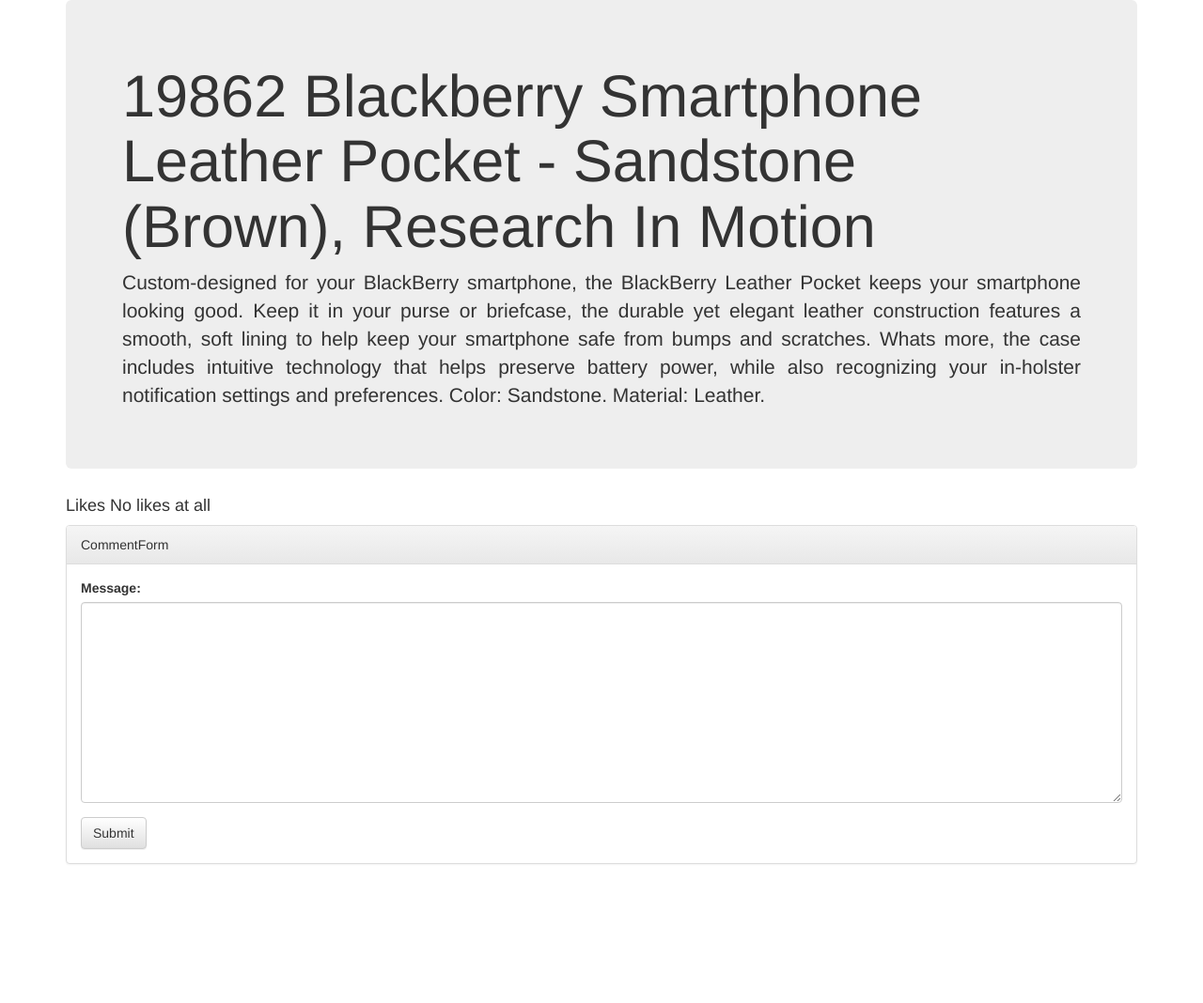
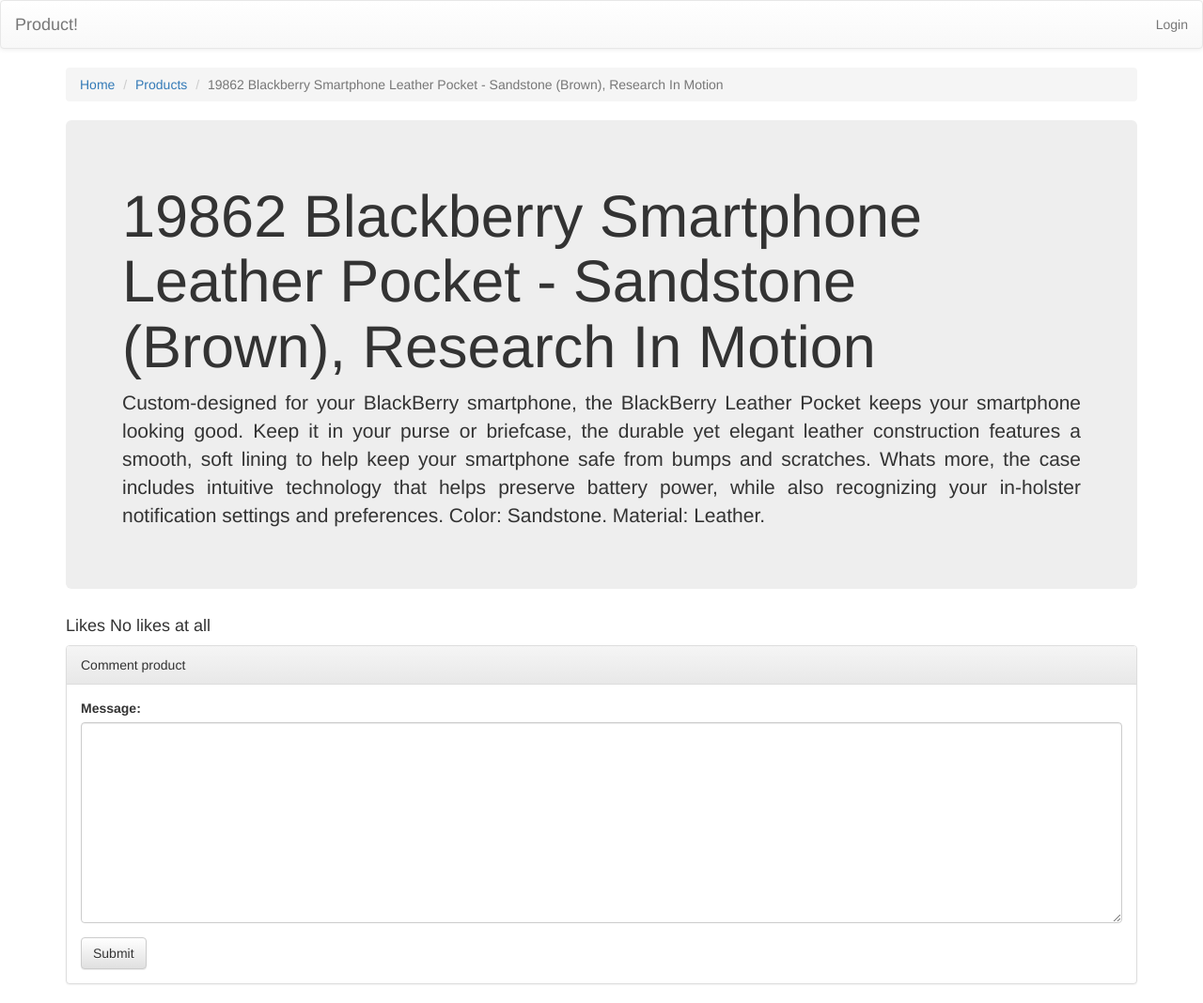
Before and after one commit to AlexBazer/prod_proj, a Django app: page /products/19862-blackberry-smartphone-leather-pocket-sandstone-brown-research-in-motion in a window 1280 px wide. Shown: the whole page at 94% size. Before the commit the page ends 920 px from the top, so only its background shows below. Run offline with Django 3.2, Linux system fonts and the light colour scheme; data comes from the database, SQL or seed files in the repository; data that the repository does not hold is empty; some libraries are stand-ins or nearby versions.

Commit message:
Add nav and breadcrumbs

```diff
--- a/product/templates/product/product_item.html
+++ b/product/templates/product/product_item.html
@@ -1,4 +1,12 @@
 {% extends "base.html" %}
+
+{% block breadcrumbs %}
+    <ol class="breadcrumb">
+        <li><a href="/">Home</a></li>
+        <li><a href="{% url 'product:index' %}">Products</a></li>
+        <li class="active">{{object.name}}</li>
+    </ol>
+{% endblock %}
 
 {% block content %}
     {% if messages %}
@@ -8,6 +16,7 @@
         {% endfor %}
     </ul>
     {% endif %}
+
     <section>
         <div class="container">
 
@@ -36,7 +45,7 @@
                 {% endfor %}
             </div>
             <div class="panel panel-default">
-                <div class="panel-heading">CommentForm</div>
+                <div class="panel-heading">Comment product</div>
                 <div class="panel-body">
                     <form class="" method="post">
                         {% csrf_token %}
--- a/templates/base.html
+++ b/templates/base.html
@@ -10,6 +10,21 @@
         <link rel="stylesheet" href="https://maxcdn.bootstrapcdn.com/bootstrap/3.3.6/css/bootstrap-theme.min.css" integrity="sha384-fLW2N01lMqjakBkx3l/M9EahuwpSfeNvV63J5ezn3uZzapT0u7EYsXMjQV+0En5r" crossorigin="anonymous">
     </head>
     <body>
+        <nav class="navbar navbar-default">
+            <div class="container-fluid">
+                <div class="navbar-header">
+                    <a class="navbar-brand" href="/">Product!</a>
+                </div>
+                <ul class="nav navbar-nav navbar-right">
+                    <li class=""><a href="#">Login</a></li>
+                </ul>
+            </div>
+        </nav>
+        <section>
+            <div class="container">
+                {% block breadcrumbs %}{% endblock %}
+            </div>
+        </section>
         {% block content %} {% endblock %}
     </body>
 </html>
```
